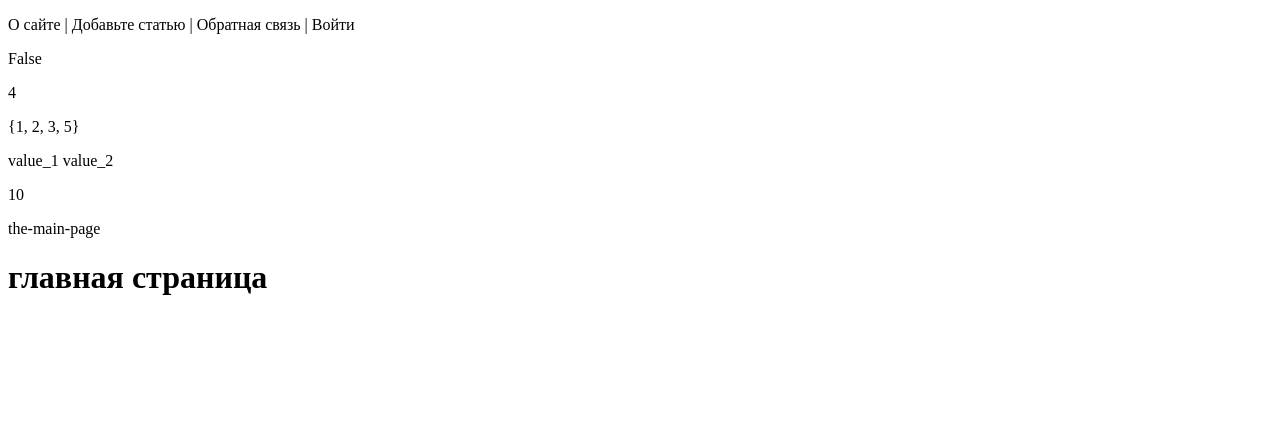
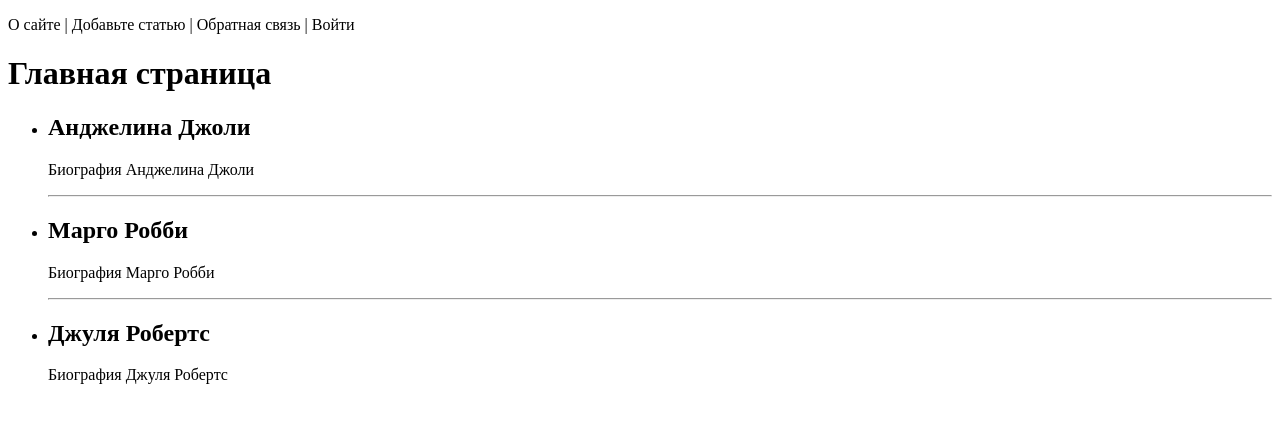
Before and after one commit to adylbek0408/project_sitewomen, a Django app: page / in a window 1280 px wide. Shown: the top 423 px of the page. Run offline with Django 4.2, Linux system fonts and the light colour scheme.

Commit message:
lesson # 12

```diff
--- a/sitewomen/women/templates/women/index.html
+++ b/sitewomen/women/templates/women/index.html
@@ -6,12 +6,21 @@
 </head>
 <body>
 <p>{{ menu | join:" | " }}</p>
-<p>{{ float | divisibleby:"3" }}</p>
-<p>{{ lst | length }}</p>
-<p>{{ set }}</p>
-<p>{{ dict.key_1 }} {{ dict.key_2 }}</p>
-<p>{{ obj.a }}</p>
-<p>{{ url }}</p>
 <h1>{{ title }}</h1>
+
+<ul>
+    {% for p in posts%}
+    {% if p.is_published %}
+
+    <li>
+        <h2>{{ p.title }}</h2>
+        <p>{{ p.content }}</p>
+        {% if not forloop.last %}
+        <hr>
+        {% endif %}
+    </li>
+    {% endif %}
+    {% endfor %}
+</ul>
 </body>
 </html>
--- a/sitewomen/women/views.py
+++ b/sitewomen/women/views.py
@@ -5,10 +5,11 @@ from django.template.defaultfilters import slugify
 from django.template.loader import render_to_string
 
 
-class MyClass:
-    def __init__(self, a, b):
-        self.a = a
-        self.b = b
+data_db = [
+    {'id': 1, 'title': 'Анджелина Джоли', 'content': 'Биография Анджелина Джоли', 'is_published': True},
+    {'id': 2, 'title': 'Марго Робби', 'content': 'Биография Марго Робби', 'is_published': True},
+    {'id': 3, 'title': 'Джуля Робертс', 'content': 'Биография Джуля Робертс', 'is_published': True},
+]
 
 
 menu = ["О сайте", "Добавьте статью", "Обратная связь", "Войти"]
@@ -17,15 +18,10 @@ menu = ["О сайте", "Добавьте статью", "Обратная св
 def index(request):
     # t = render_to_string('women/index.html')
     # return HttpResponse(t)
-    data = {'title': 'главная страница',
+    data = {'title': 'Главная страница',
             'menu': menu,
-            'float': 28.56,
-            'lst': [1, 2, 'asd', True],
-            'set': {1, 2, 3, 2, 5},
-            'dict': {'key_1': 'value_1', 'key_2': 'value_2'},
-            'obj': MyClass(10, 20),
-            'url': slugify("The main page"),
-            }
+            'posts': data_db,
+    }
     return render(request, 'women/index.html', context=data)
 
 
```
